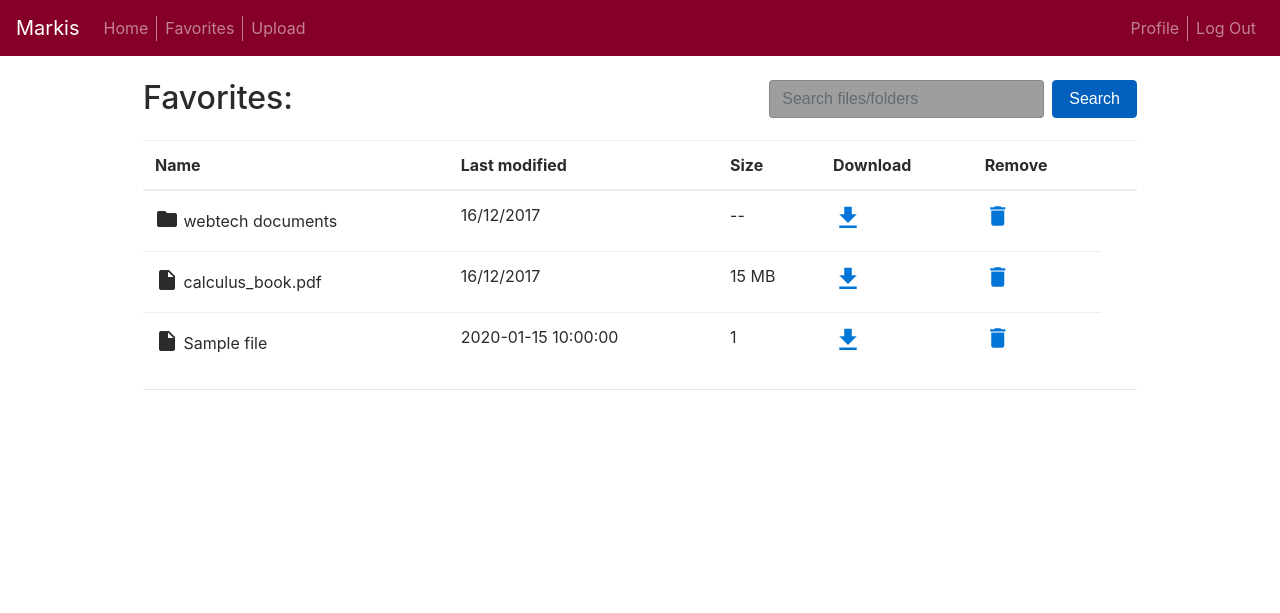
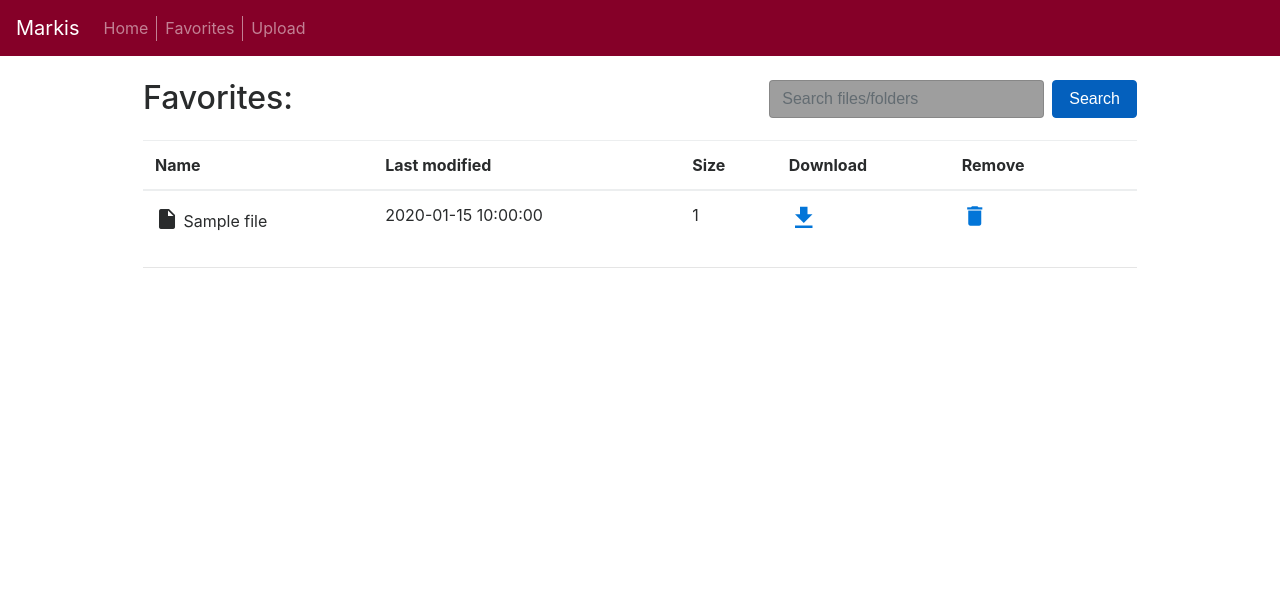
Before and after one commit to JortdeBokx/WebTechTeam, a Flask app: template Markis/templates/favorites.html in a window 1280 px wide. Shown: the top 613 px of the page. Run offline with Flask 2, Linux system fonts and the light colour scheme; the template is opened without the code that fills it: most values are stand-ins (such as "Sample title", 1, 10 or a date in 2020); some libraries are stand-ins or nearby versions; grey boxes are pictures that could not be loaded.

Commit message:
Navbar update and favorites page fix (try)

```diff
--- a/Markis/app.py
+++ b/Markis/app.py
@@ -166,8 +166,14 @@ def profile():
 #@login_required
 def favorites():
 	conn = engine.connect()
-	s = text("SELECT files.* FROM user_file_favorite AS fav RIGHT JOIN files ON fav.file_ID = files.file_ID WHERE user_id=:i")
-	rv = conn.execute(s, i=current_user.get_id()).fetchall()
+	s = text("SELECT files.file_id, files.name, DATE(files.upload_date) AS upload_date, files.path as path FROM user_file_favorite AS fav RIGHT JOIN files ON fav.file_ID = files.file_ID WHERE user_id=:i")
+	rv = conn.execute(s, i=current_user.get_id()).fetchone()
+	d = dict(rv.items())
+	fileSize = round(os.path.getsize(newPath)/1000, 1)
+	filesizestr = str(fileSize) + " kB" if fileSize <= 1000 else str(round(os.path.getsize(newPath)/1000000, 1)) + "MB"
+	d['size'] = filesizestr
+	d['path'] = SUBJECTS_PATH + "/" + subject + "/" + d['path'] + "/" + d['name']
+	files.append(d)
 	conn.close()
 	return render_template('favorites.html', favorites=rv)
 
--- a/Markis/static/js/base.js
+++ b/Markis/static/js/base.js
@@ -95,6 +95,15 @@ $(document).ready(()=>{
             activeCards[i] = 1;
         }
     }
+
+		//favorites buttons
+		$('#favorites-button').on('click', function() {
+			$.ajax({
+				url: '/setfavorite',
+				data: $(this).closest("tr").attr('data-file-id'),
+				type: 'POST'
+			});
+		});
 
     //Search clear button
     function tog(v) {
--- a/Markis/templates/favorites.html
+++ b/Markis/templates/favorites.html
@@ -22,25 +22,11 @@
         <th>Remove<th>
       </tr>
     </thead>
-      <tr>
-        <td><i class="material-icons" id="icon">folder</i> webtech documents</td>
-        <td>16/12/2017</td>
-        <td>--</td>
-        <td><div class="fileIcons"><a href = ""  download><i class="material-icons download_button" style="font-size:30px;">file_download</i></a></div></td>
-        <td><div class="fileIcons"><a href = ""  remove><i class="material-icons" style="font-size:26px;">delete</i></div></td>
-      </tr>
-      <tr>
-        <td><i class="material-icons" id="icon">insert_drive_file</i> calculus_book.pdf</td>
-        <td>16/12/2017</td>
-        <td>15 MB</td>
-        <td><div class="fileIcons"><a href =""  download><i class="material-icons download_button" style="font-size:30px;">file_download</i></a></div></td>
-        <td><div class="fileIcons"><a href = ""  download><i class="material-icons" style="font-size:26px;">delete</i></div></td>
-      </tr>
       {% for file in favorites %}
       <tr>
-        <td class = "preview_file" href = "/subject/{{file.subject_code}}/{{ file.path }}/{{file.name}}" data-file-name = "{{ file.name }}"><i id="icon" class="material-icons">{{file.name | file_icon }}</i> {{ file.name }}</td>
-         <td class = "preview_file" href = "/subject/{{file.subject_code}}/{{ file.path }}/{{file.name}}" data-file-name = "{{ file.name }}">{{ file.upload_date }}</td>
-         <td class = "preview_file" href = "/subject/{{file.subject_code}}/{{ file.path }}/{{file.name}}" data-file-name = "{{ file.name }}">{{ file.size }}</td>
+				<td class = "preview_file" href = "{{ file.path }}" data-file-name = "{{ file.name }}"><i id="icon" class="material-icons">{{file.name | file_icon }}</i> {{ file.name }}</td>
+         <td class = "preview_file" href = "{{ file.path }}" data-file-name = "{{ file.name }}">{{ file.upload_date }}</td>
+         <td class = "preview_file" href = "{{ file.path }}" data-file-name = "{{ file.name }}">{{ file.size }}</td>
           <td><div class="fileIcons"><a href = "/subject/{{file.subject_code}}/{{ file.path }}/{{file.name}}"  download><i class="material-icons download_button" style="font-size:30px;">file_download</i></a></div></td>
           <td><div class="fileIcons"><a href><i class="material-icons" style="font-size:26px;">delete</i></div></td>
       </tr>
--- a/Markis/templates/includes/_navbar.html
+++ b/Markis/templates/includes/_navbar.html
@@ -21,21 +21,16 @@
         <ul class="navbar-nav ml-auto">
 
          {% if current_user.is_authenticated %}
-          <li class="nav-item">
-            <a class="nav-link" href="">Welcome, {{ current_user.username }}!</a>
-          </li>
-             <div class="nav-item-border"></div>
+				 <li class="nav-item dropdown">
+					 <a class="nav-link dropdown-toggle" href="" id="navbarDropdownMenuLink" data-toggle="dropdown" aria-haspopup="true" aria-expanded="false">
+						 Welcome, {{ current_user.username }}!
+					 </a>
+					 <div class="dropdown-menu" aria-labelledby="navbarDropdownMenuLink">
+						 <a class="dropdown-item" href="/profile">Profile</a>
+						 <a class="dropdown-item" href="/logout">Log Out</a>
+					 </div>
+				 </li>
           {% endif %}
-
-          <li class="nav-item {% if request.path == "/profile" %}active{% endif %}">
-            <a class="nav-link" href="/profile">Profile</a>
-          </li>
-          <div class="nav-item-border"></div>
-          <li class="nav-item">
-            <a class="nav-link" href="/logout">Log Out</a>
-          </li>
-
-
         </ul>
       </div>
     </nav>
```
